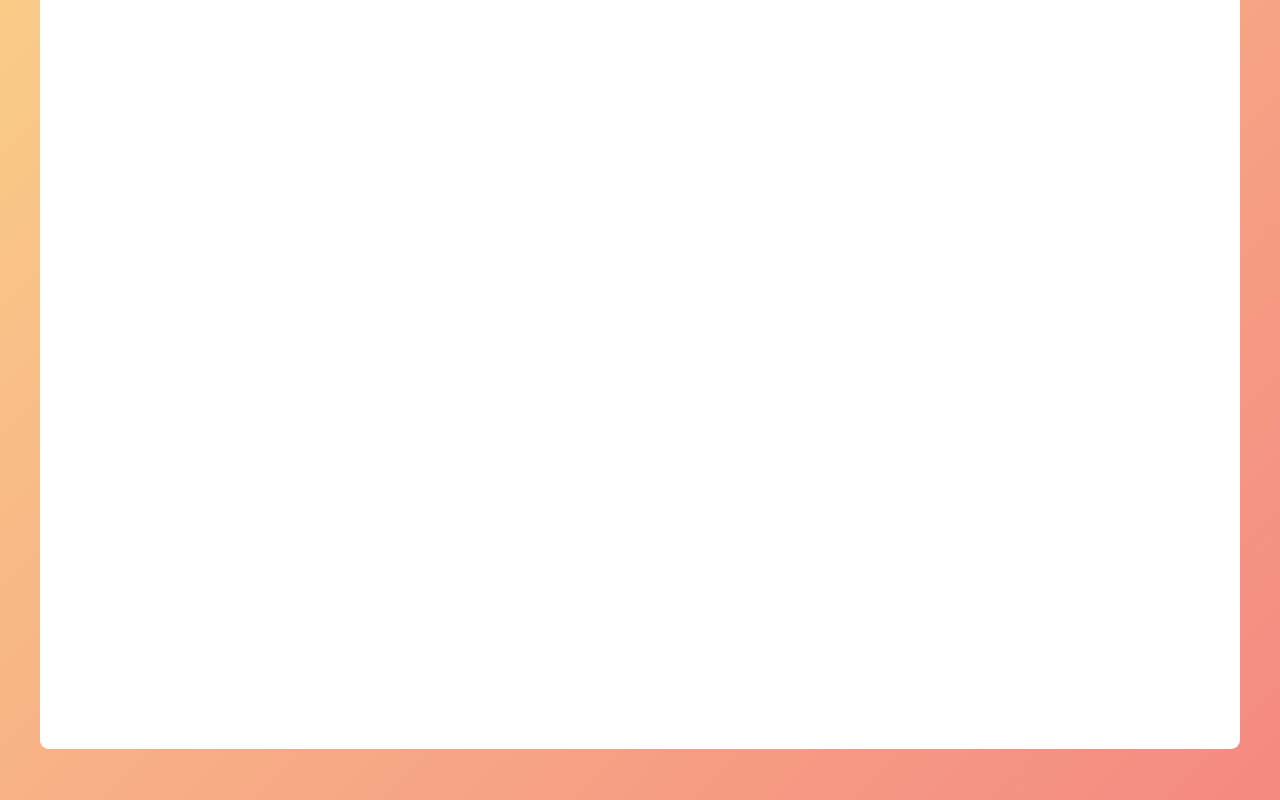
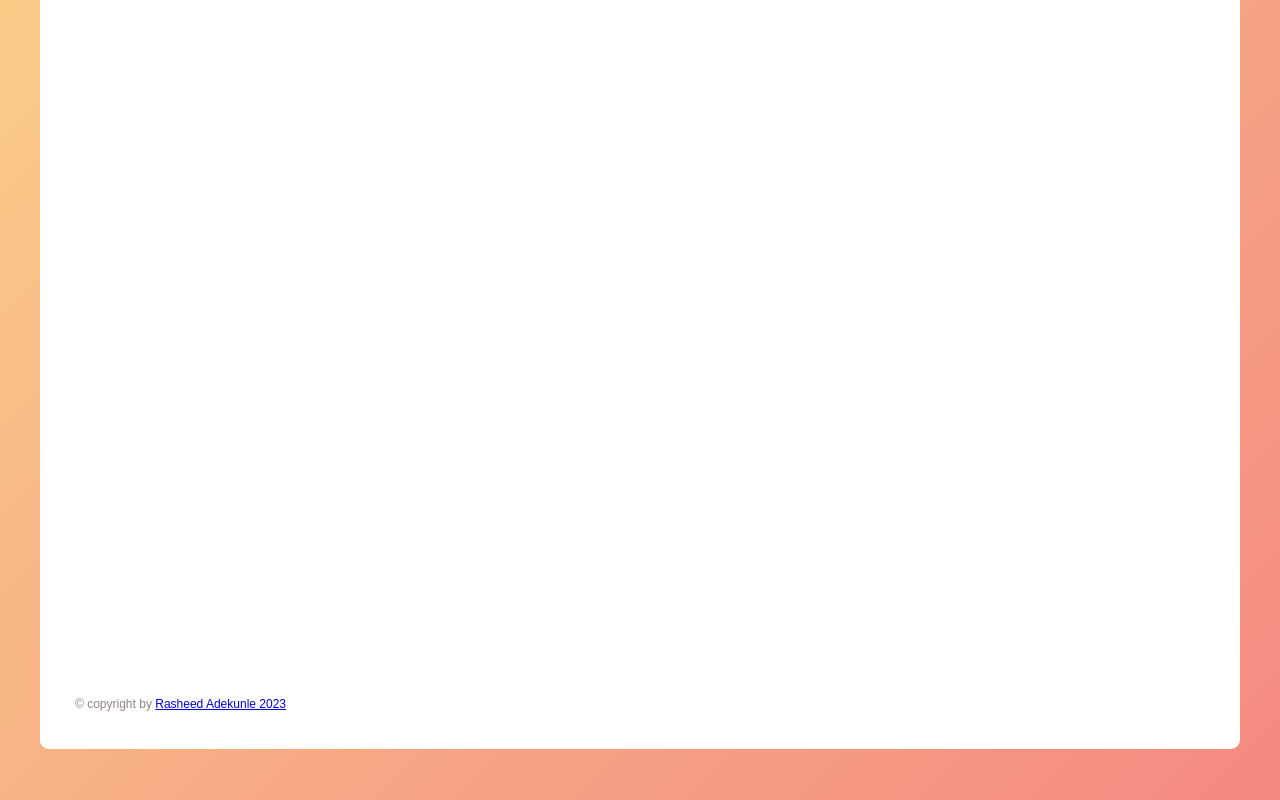
Before and after one commit to Demandtech/forktify-React-Js, a React (Vite) app: page / in a window 1280 px wide. Shown: the part 472-1272 px from the top of the page. Built offline with nearby package versions, Linux system fonts and the light colour scheme.

Commit message:
copyright fix and single recipe component

```diff
--- a/src/components/Recipes.jsx
+++ b/src/components/Recipes.jsx
@@ -41,6 +41,7 @@ export const Recipes = () => {
 
   return (
     <Wrapper>
+      <div className='result-wrapper'>
         <ul className='recipes'>
           {newRecipes &&
             newRecipes.map((recipe) => <Recipe key={recipe.id} {...recipe} />)}
@@ -60,6 +61,13 @@ export const Recipes = () => {
             )}
           </div>
         )}
+      </div>
+      <p className='copyright'>
+        &copy; copyright by{' '}
+        <a class='twitter-ling' href='https://twitter.com/demandtvs'>
+          Rasheed Adekunle {new Date().getFullYear()}
+        </a>
+      </p>
     </Wrapper>
   )
 }
@@ -67,6 +75,8 @@ export const Recipes = () => {
 const Wrapper = styled.aside`
   grid-area: list;
   background: white;
+  display: flex;
+  flex-direction: column;
 
   .recipes {
     margin-top: 2rem;
@@ -74,7 +84,7 @@ const Wrapper = styled.aside`
 
   .pagination {
     margin-top: auto;
-    padding: 1.5rem;
+    padding: 4.5rem 1.5rem;
 
     &::after {
       content: '';
@@ -115,5 +125,17 @@ const Wrapper = styled.aside`
       float: left;
     }
   }
+
+  .copyright {
+    color: var(--color-grey-dark-2);
+    font-size: 1.2rem;
+    padding: 3.5rem;
+    margin-top: auto;
+
+    .twitter-link:link,
+    .twitter-link:visited {
+      color: var(--color-grey-dark-2);
+    }
+  }
 `
 export default Recipes
```
Also changed, not shown: src/components/SingleRecipe.jsx (added, +14 -0 lines). Lines whose indentation alone changed are shown as unchanged.
